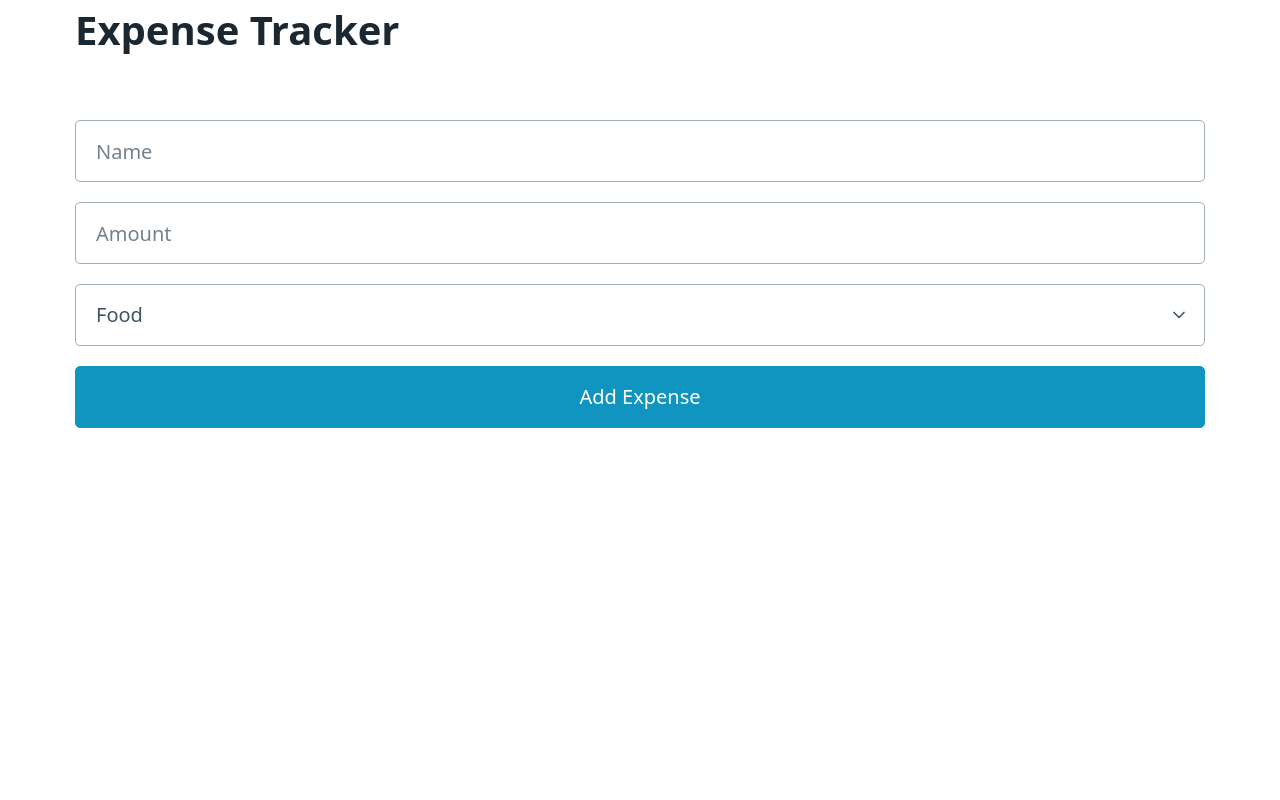
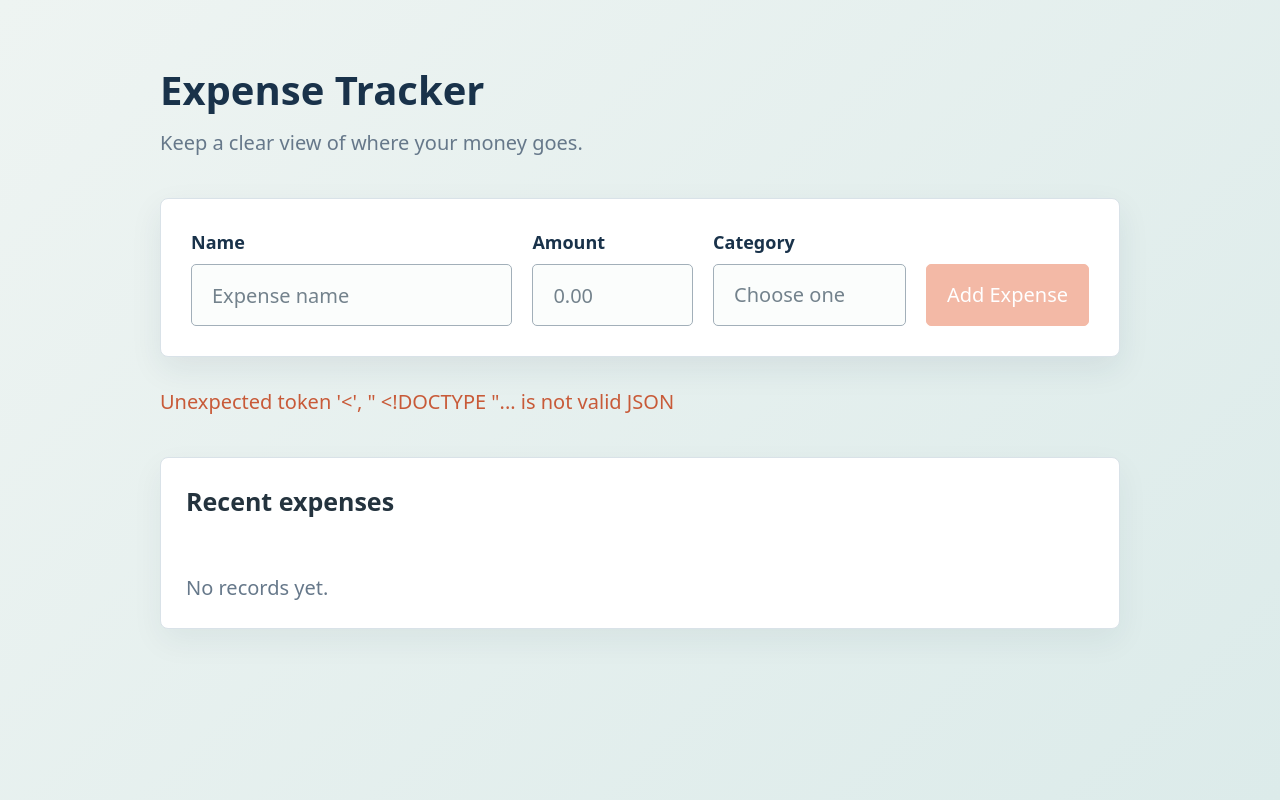
Before and after one commit to pavinair14/copilot-todo-assistant, a Django app: page / in a window 1280 px wide. Run offline with Django 5.2, Linux system fonts and the light colour scheme; data comes from the database, SQL or seed files in the repository.

Commit message:
fixing tests

```diff
--- a/expense_calculator/expenses/tests.py
+++ b/expense_calculator/expenses/tests.py
@@ -8,7 +8,7 @@
        # create 3 expenses
         Expense.objects.bulk_create([
             Expense(name='Food', amount=10.00, category='Food'),
-            Expense(name='Transportation', amount=20.00, category='Transportation'),
+            Expense(name='Transport', amount=20.00, category='Transport'),
             Expense(name='Entertainment', amount=30.00, category='Entertainment')
         ])
 
--- a/expense_calculator/templates/index.html
+++ b/expense_calculator/templates/index.html
@@ -5,109 +5,317 @@
   <meta charset="UTF-8">
   <meta http-equiv="X-UA-Compatible" content="IE=edge">
   <meta name="viewport" content="width=device-width, initial-scale=1.0">
-  <title>Document</title>
+  <title>Expense Tracker</title>
   <link rel="stylesheet" href="https://unpkg.com/@picocss/pico@latest/css/pico.min.css">
   <style>
+    :root {
+      --ink: #19324a;
+      --muted: #66788a;
+      --accent: #e8754f;
+      --accent-dark: #c85a38;
+      --surface: #ffffff;
+      --line: #d9e2e8;
+      --background: #eef4f2;
+    }
 
+    body {
+      min-height: 100vh;
+      background: linear-gradient(135deg, #eef4f2 0%, #dcebea 100%);
+      color: var(--ink);
+    }
+
+    .container {
+      max-width: 960px;
+      padding-top: 3rem;
+      padding-bottom: 3rem;
+    }
+
+    h1 {
+      margin-bottom: 0.4rem;
+      color: var(--ink);
+      letter-spacing: 0;
+    }
+
+    .intro {
+      margin-bottom: 2rem;
+      color: var(--muted);
+    }
+
+    .expense-form {
+      padding: 1.5rem;
+      border: 1px solid var(--line);
+      border-radius: 8px;
+      background: var(--surface);
+      box-shadow: 0 12px 32px rgba(25, 50, 74, 0.08);
+      display: grid;
+      grid-template-columns: minmax(0, 2fr) minmax(120px, 1fr) minmax(150px, 1.2fr) auto;
+      gap: 1rem;
+      align-items: end;
+    }
+
+    .expense-form label {
+      display: flex;
+      flex-direction: column;
+      gap: 0.4rem;
+      margin-bottom: 0;
+      color: var(--ink);
+      font-size: 0.9rem;
+      font-weight: 600;
+    }
+
+    .expense-form input,
+    .expense-form select {
+      box-sizing: border-box;
+      width: 100%;
+      margin: 0;
+      background: #fbfdfc;
+    }
+
+    .expense-form input[name="csrfmiddlewaretoken"] {
+      display: none;
+    }
+
+    .expense-form button {
+      margin-bottom: 0;
+      min-width: 130px;
+      white-space: nowrap;
+      background: var(--accent);
+      border-color: var(--accent);
+    }
+
+    .expense-form button:hover:not(:disabled),
+    .expense-form button:focus:not(:disabled) {
+      background: var(--accent-dark);
+      border-color: var(--accent-dark);
+    }
+
+    .expense-form button:disabled {
+      cursor: not-allowed;
+      opacity: 0.5;
+    }
+
+    .expense-list {
+      margin-top: 2rem;
+      padding: 1.25rem;
+      border: 1px solid var(--line);
+      border-radius: 8px;
+      background: var(--surface);
+      box-shadow: 0 12px 32px rgba(25, 50, 74, 0.06);
+    }
+
+    .expense-list h2 {
+      margin-top: 0;
+      font-size: 1.25rem;
+    }
+
+    .empty-state {
+      margin: 0;
+      color: var(--muted);
+    }
+
+    table {
+      margin-bottom: 0;
+    }
+
+    th,
+    td {
+      padding: 0.7rem 0.8rem;
+      vertical-align: middle;
+    }
+
+    td:last-child,
+    th:last-child {
+      text-align: right;
+    }
+
+    .delete-button {
+      margin: 0;
+      width: auto;
+      min-width: 0;
+      height: 32px;
+      padding: 0.2rem 0.5rem;
+      font-size: 0.7rem;
+      line-height: 1.2;
+      display: inline-flex;
+      align-items: center;
+      justify-content: center;
+      color: #a33f35;
+      border-color: #e3aaa3;
+      background: #fff7f5;
+    }
+
+    .delete-button:hover,
+    .delete-button:focus {
+      color: #ffffff;
+      border-color: #b94e42;
+      background: #b94e42;
+    }
+
+    .message {
+      min-height: 1.5rem;
+      margin: 1rem 0 0;
+      color: var(--accent-dark);
+    }
+
+    @media (max-width: 700px) {
+      .container {
+        padding-top: 1.5rem;
+      }
+
+      .expense-form {
+        grid-template-columns: 1fr;
+      }
+
+      .expense-form button {
+        width: 100%;
+      }
+
+      .expense-list {
+        padding: 0.75rem;
+        overflow-x: auto;
+      }
+
+      table {
+        min-width: 640px;
+      }
+    }
   </style>
 </head>
 
 <body>
   <div class="container">
     <h1>Expense Tracker</h1>
-    <input type="text" id="name" placeholder="Name">
-    <input type="number" id="amount" placeholder="Amount">
-    <select id="category">
-      <option value="food">Food</option>
-      <option value="transport">Transport</option>
-      <option value="entertainment">Entertainment</option>
-      <option value="other">Other</option>
-    </select>
-    <input type="submit" value="Add Expense" onclick="postExpense()">
+    <p class="intro">Keep a clear view of where your money goes.</p>
+    <form id="expense-form" class="expense-form">
+      {% csrf_token %}
+      <label for="name">Name
+        <input type="text" id="name" name="name" placeholder="Expense name" required maxlength="100">
+      </label>
+      <label for="amount">Amount
+        <input type="number" id="amount" name="amount" placeholder="0.00" min="0" step="0.01" required>
+      </label>
+      <label for="category">Category
+        <select id="category" name="category" required>
+          <option value="" selected disabled>Choose one</option>
+          <option value="Food">Food</option>
+          <option value="Transport">Transport</option>
+          <option value="Entertainment">Entertainment</option>
+          <option value="Other">Other</option>
+        </select>
+      </label>
+      <button id="submit-button" type="submit" disabled>Add Expense</button>
+    </form>
+    <p id="message" class="message" role="status"></p>
+    <section class="expense-list" aria-labelledby="expense-list-heading">
+      <h2 id="expense-list-heading">Recent expenses</h2>
+      <p id="empty-state" class="empty-state">No records yet.</p>
+      <table id="expense-table" hidden>
+        <thead>
+          <tr><th>Name</th><th>Amount</th><th>Date</th><th>Category</th><th>Actions</th></tr>
+        </thead>
+        <tbody id="expense-table-body"></tbody>
+      </table>
+    </section>
   </div>
   <script>
     const apiUri = '/api/expenses/';
-    const headers = {
-      'Content-Type': 'application/json'
-    };
+    const tableBody = document.getElementById('expense-table-body');
+    const table = document.getElementById('expense-table');
+    const emptyState = document.getElementById('empty-state');
+    const form = document.getElementById('expense-form');
+    const submitButton = document.getElementById('submit-button');
+    const message = document.getElementById('message');
+
+    function getCsrfToken() {
+      return document.querySelector('[name=csrfmiddlewaretoken]').value;
+    }
+
+    async function request(url, options = {}) {
+      const response = await fetch(url, {
+        ...options,
+        headers: {
+          'Content-Type': 'application/json',
+          'X-CSRFToken': getCsrfToken(),
+          ...options.headers
+        }
+      });
+      if (!response.ok) {
+        throw new Error(`Request failed (${response.status})`);
+      }
+      return response.status === 204 ? null : response.json();
+    }
+
     function renderExpense(expense) {
-      console.table(expense);
       const tr = document.createElement('tr');
-      const time = new Date(expense.date);
-      expense.date = time.toLocaleDateString('en-US', { year: 'numeric', month: 'short', day: 'numeric' });
-
-      tr.innerHTML = `
-        <td>${expense.name}</td>
-        <td>${expense.amount}</td>
-        <td>${expense.date}</td>
-        <td>${expense.category}</td>
-      `;
+      const date = new Date(expense.date).toLocaleDateString('en-US', {
+        year: 'numeric', month: 'short', day: 'numeric'
+      });
+      [expense.name, expense.amount, date, expense.category].forEach(value => {
+        const cell = document.createElement('td');
+        cell.textContent = value;
+        tr.appendChild(cell);
+      });
 
       const td = document.createElement('td');
       const button = document.createElement('button');
-        button.innerHTML = 'Delete';
-        button.addEventListener('click', () => {
-            deleteExpense(expense.id);
-        });
+      button.className = 'delete-button';
+      button.type = 'button';
+      button.textContent = 'Delete';
+      button.addEventListener('click', () => deleteExpense(expense.id));
       td.appendChild(button);
       tr.appendChild(td);
-      table.appendChild(tr);
-    }
-    function refreshTable() {
-        table.innerHTML = '';
-        getExpenses();
-    }
-    function getExpenses() {
-        fetch(apiUri, {
-            method: 'GET',
-            headers: headers
-        })
-        .then(response => response.json())
-        .then(data => {
-            console.log(data);
-            data.forEach(expense => {
-                renderExpense(expense);
-            });
-        })
-
+      tableBody.appendChild(tr);
     }
 
-    function postExpense() {
-        // name, amount, category(food,transport,entertainment,other etc.)
-        const expense = {
-            name: document.getElementById('name').value,
-            amount: document.getElementById('amount').value,
-            category: document.getElementById('category').value,
-            id: Date.now()
-        };
-        fetch(apiUri, {
-            method: 'POST',
-            headers: headers,
-            body: JSON.stringify(expense)
-        })
-        .then(response => response.json())
-        .then(data => {
-            console.log(data);
-            renderExpense(data);
-        })
-    }
-    function deleteExpense(id) {
-        fetch(`${apiUri}${id}/`, {
-            method: 'DELETE',
-            headers: headers
-        })
-        .then(response => refreshTable())
-        .catch(error => console.error('Error:', error));
-
+    async function refreshTable() {
+      tableBody.replaceChildren();
+      const expenses = await request(apiUri);
+      const hasExpenses = expenses.length > 0;
+      table.hidden = !hasExpenses;
+      emptyState.hidden = hasExpenses;
+      expenses.forEach(renderExpense);
     }
 
-    const table = document.createElement('table');
-    const container = document.querySelector('.container');
-    container.appendChild(table);
-    // document.body.appendChild(table);
-    // refreshTable();
-    // document.querySelector("input[type='submit']").addEventListener('click', postExpense);
+    function validateForm() {
+      const name = document.getElementById('name').value.trim();
+      const amount = document.getElementById('amount').value;
+      const category = document.getElementById('category').value;
+      submitButton.disabled = !name || !amount || Number(amount) < 0 || !category;
+    }
 
+    async function postExpense(event) {
+      event.preventDefault();
+      message.textContent = '';
+      try {
+        await request(apiUri, {
+          method: 'POST',
+          body: JSON.stringify({
+            name: document.getElementById('name').value.trim(),
+            amount: document.getElementById('amount').value,
+            category: document.getElementById('category').value
+          })
+        });
+        form.reset();
+        await refreshTable();
+      } catch (error) {
+        message.textContent = error.message;
+      }
+    }
+
+    async function deleteExpense(id) {
+      try {
+        await request(`${apiUri}${id}/`, { method: 'DELETE' });
+        await refreshTable();
+      } catch (error) {
+        message.textContent = error.message;
+      }
+    }
+
+    form.addEventListener('input', validateForm);
+    form.addEventListener('change', validateForm);
+    form.addEventListener('submit', postExpense);
+    validateForm();
+    refreshTable().catch(error => { message.textContent = error.message; });
   </script>
 </body>
 
```
